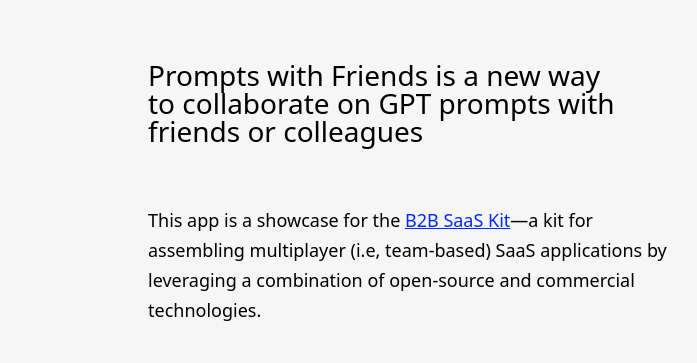
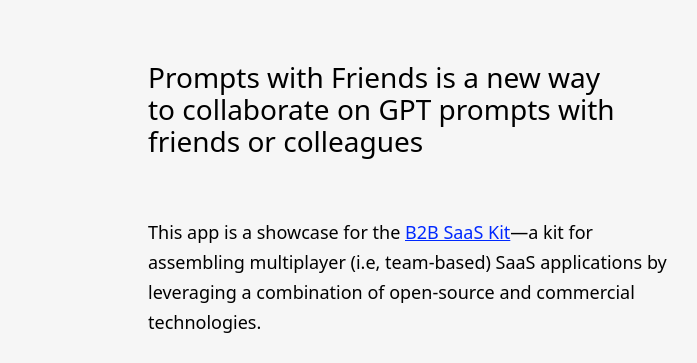
Before and after one commit to fogbender/b2b-saaskit, an Astro site: page / in a window 1280 px wide. Shown: the part 207-570 px from the top of the page, without its empty margins (288-985 px from the left). Built offline with nearby package versions, Linux system fonts and the light colour scheme; Astro itself is replaced by a stand-in of ours; no server answers.

Commit message:
Favicon for b2b7 and minor style fix

```diff
--- a/src/components/landing/Prod.astro
+++ b/src/components/landing/Prod.astro
@@ -18,7 +18,7 @@ export const prerender = true;
 			</div>
 		</div>
 
-		<div class="mt-16 ml-0 md:ml-[7.25rem] text-[1.75rem] leading-7">
+		<div class="mt-16 ml-0 md:ml-[7.25rem] text-[1.75rem] leading-8">
 			Prompts with Friends is a new way to&nbsp;collaborate on GPT prompts with friends or
 			colleagues
 		</div>
--- a/src/layouts/Layout.astro
+++ b/src/layouts/Layout.astro
@@ -14,7 +14,7 @@ const { title } = Astro.props;
 	<head>
 		<meta charset="UTF-8" />
 		<meta name="viewport" content="width=device-width" />
-		<link rel="icon" type="image/svg+xml" href="/favicon.svg" />
+		<link rel="icon" type="image/svg+xml" href="/favicon.ico" />
 		<meta name="generator" content={Astro.generator} />
 		<title>{title}</title>
 		<Posthog />
```
Also changed, not shown: public/favicon.ico (added), public/favicon.svg (deleted).
